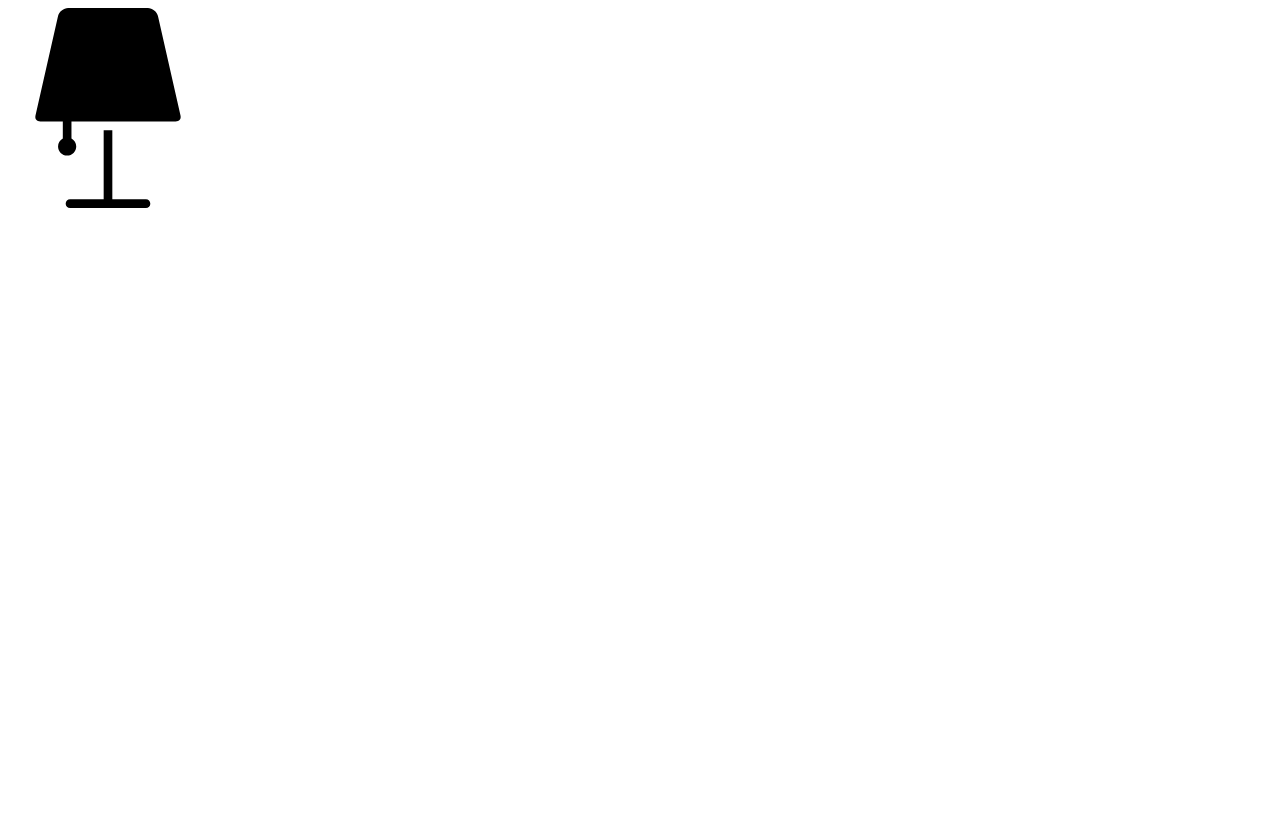
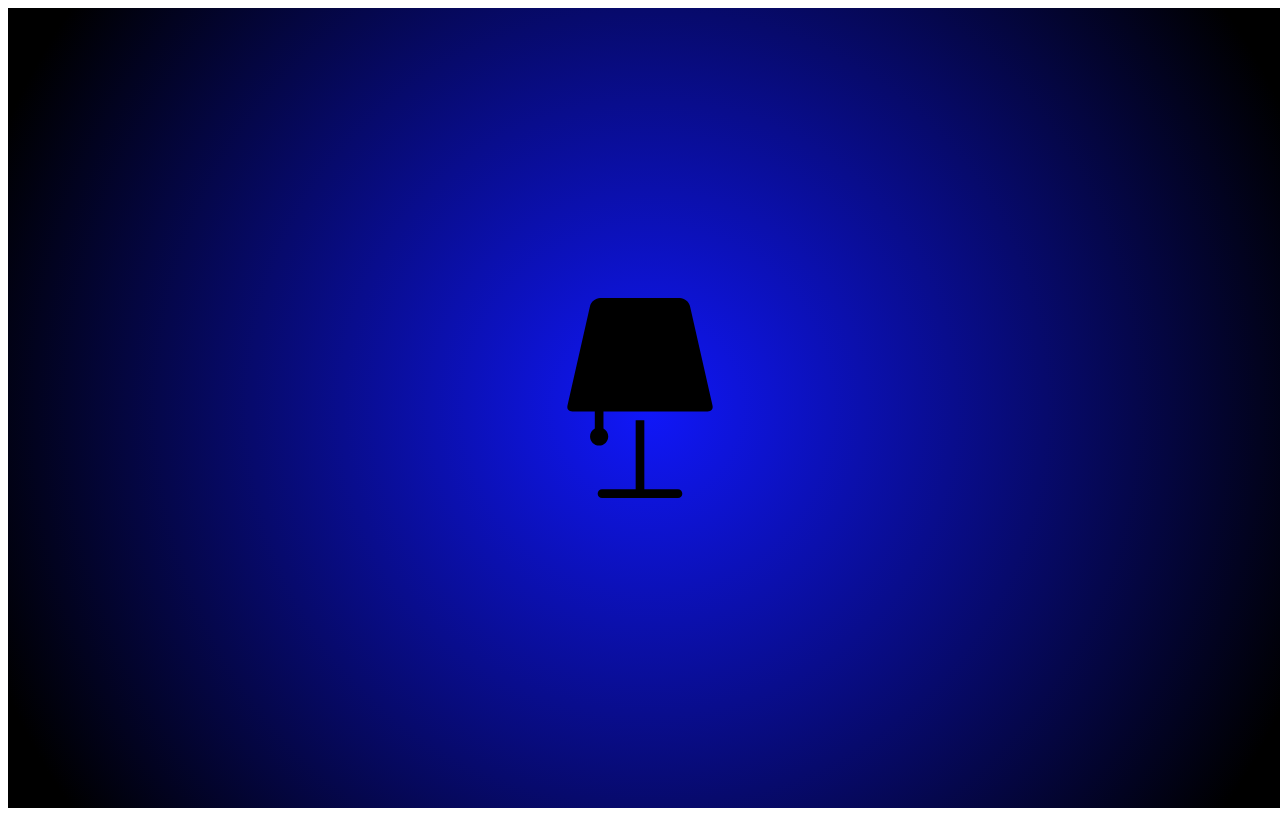
Before and after one commit to valentynaha/practice-bud, a plain HTML site: page index.html in a window 1280 px wide. Drawn offline with Linux system fonts and the light colour scheme.

Commit message:
add new styles

```diff
--- a/style.css
+++ b/style.css
@@ -1,3 +1,19 @@
+.backdrop {
+    position: relative;
+    width: 100vw;
+    height: 100vh;
+    background-color: blue;
+    background: rgb(16,23,250);
+background: radial-gradient(circle, rgba(16,23,250,1) 0%, rgba(0,0,0,1) 93%);
+}
+
+.container {
+    position: fixed;
+    top: 50%;
+    left: 50%;
+    transform: translate(-50%, -50%);
+}
+
 .lamp {
     width: 200px;
     height: 200px;
```
